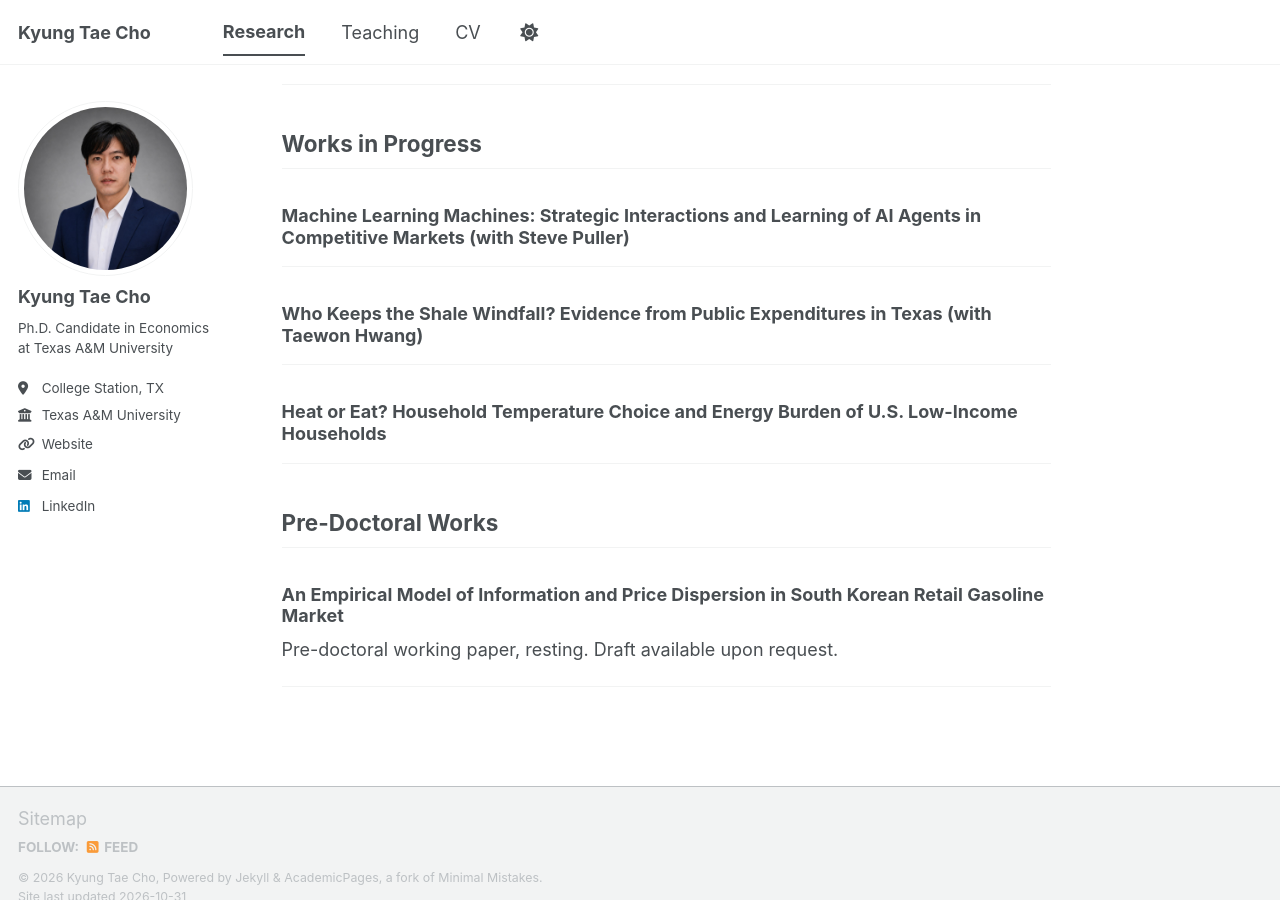
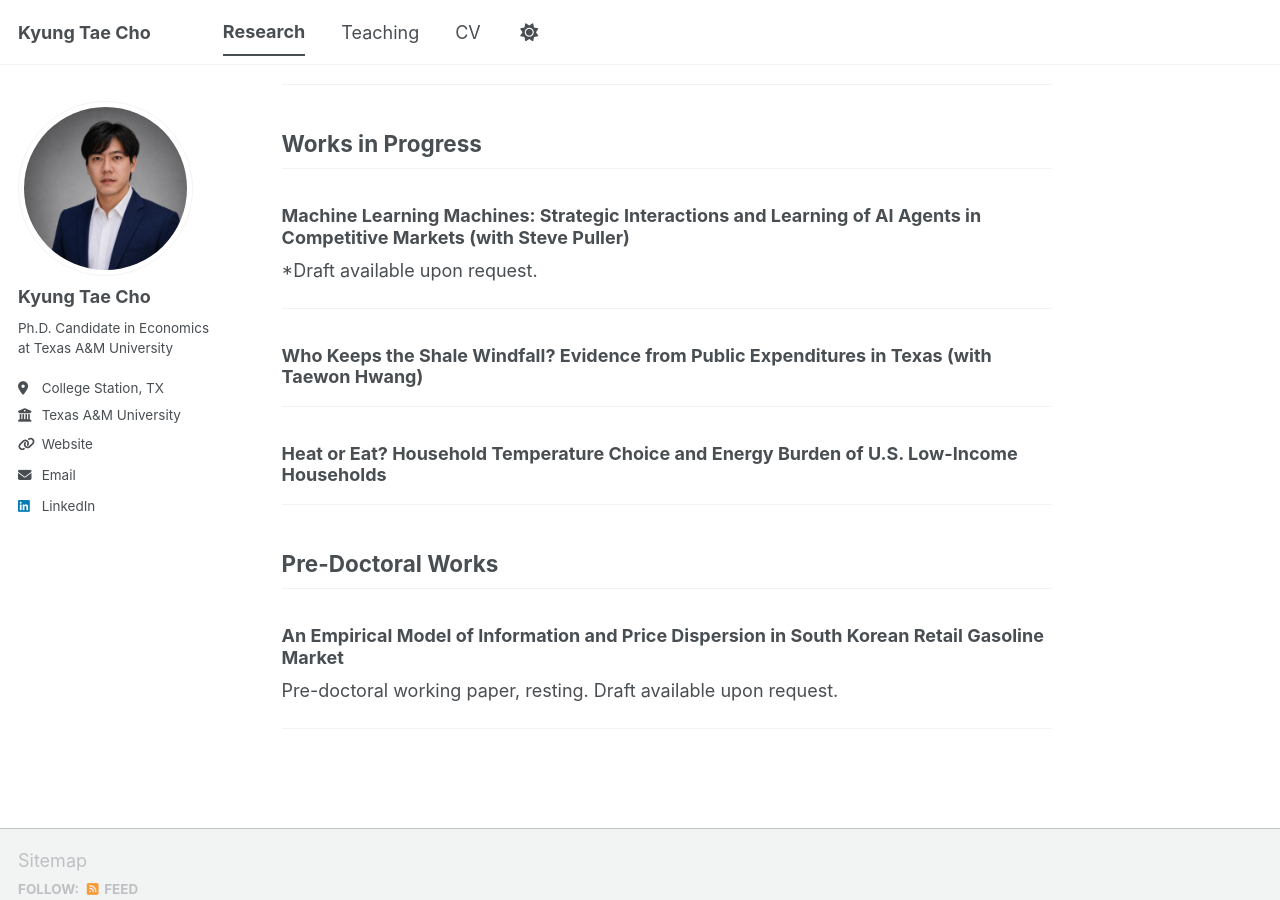
Before and after one commit to KyungtaeCho/KyungtaeCho.github.io, a Jekyll site: the page built from _pages/publications.md, in a window 1280 px wide and 900 px high, scrolled down 1304 px. Built offline with Jekyll 4.4.1, drawn with Linux system fonts in a browser that asks for light colours; a script bundle is joined from its source files by our own code; library files that are not in the unit come from our copies.

Commit message:
Update publications.md

```diff
--- a/_pages/publications.md
+++ b/_pages/publications.md
@@ -31,6 +31,7 @@ We examine how the effects of global temperature shocks on income differ by grou
 ## Works in Progress
 
 ### Machine Learning Machines: Strategic Interactions and Learning of AI Agents in Competitive Markets (with Steve Puller)
+  *Draft available upon request.
 
 ---
 
```
